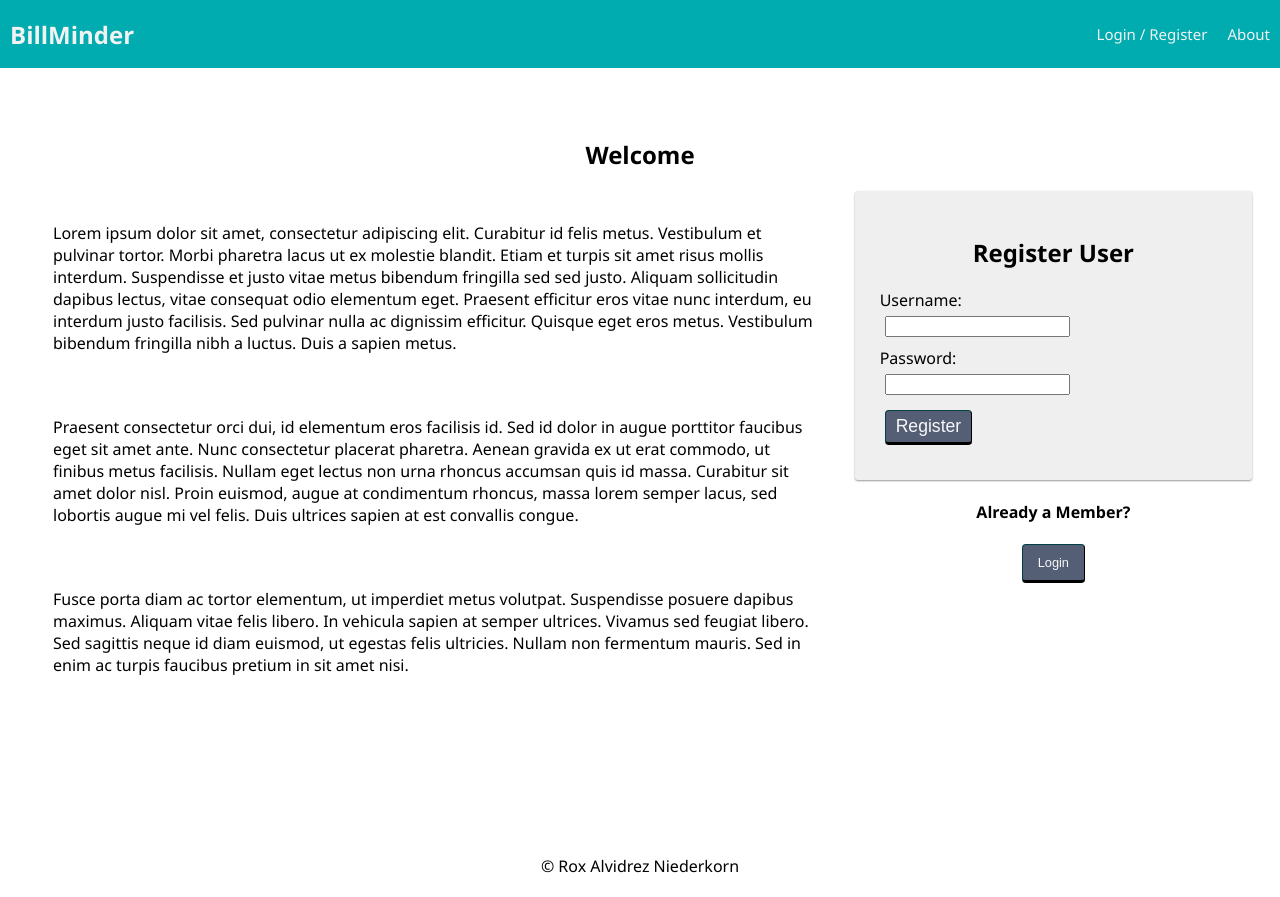
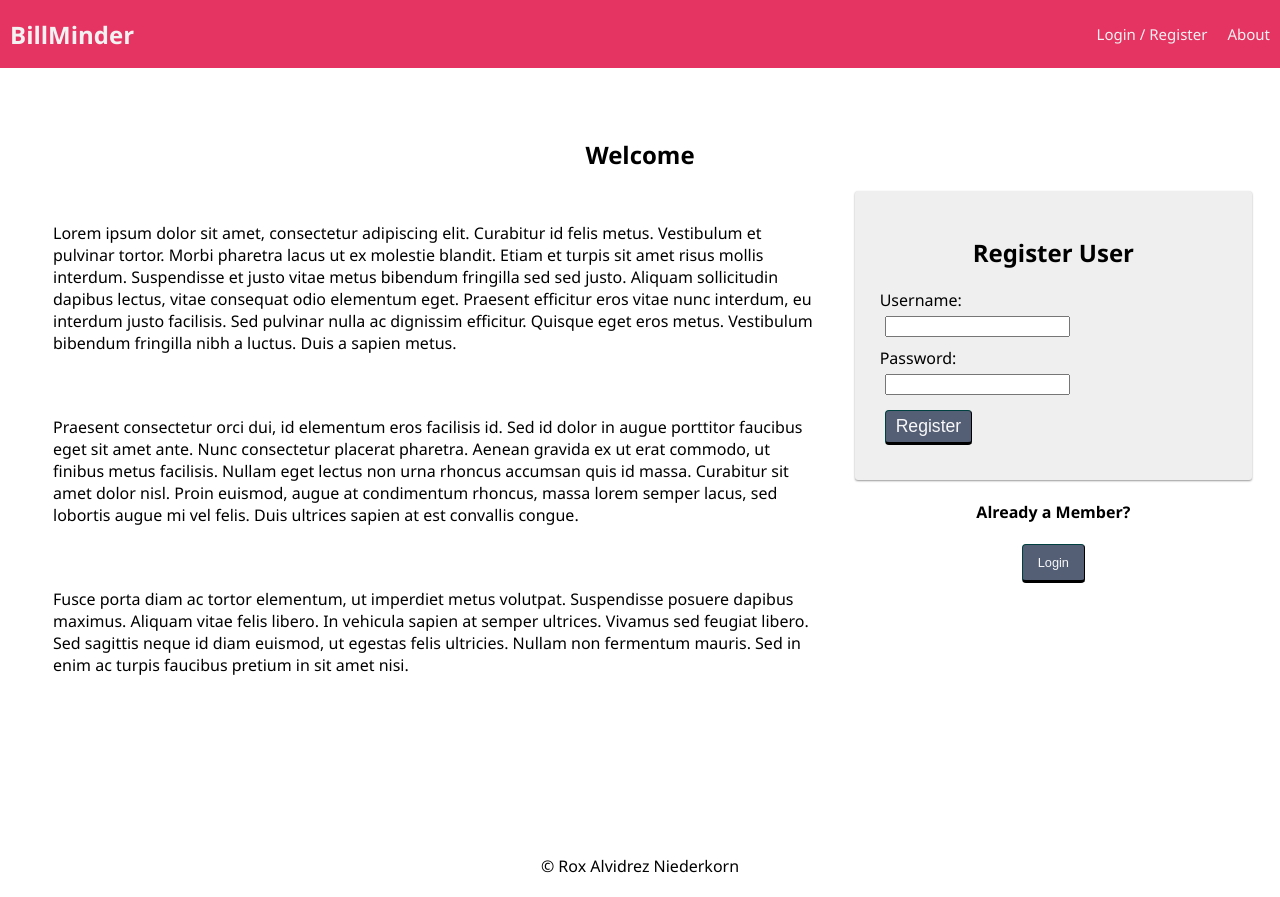
Before and after one commit to Rox-A-N/BillMinder, a React (Create React App) app: page /add#/home in a window 1280 px wide. Built offline with nearby package versions, Linux system fonts and the light colour scheme; no server answers.

Commit message:
color customization

```diff
--- a/src/components/Nav/Nav.css
+++ b/src/components/Nav/Nav.css
@@ -5,7 +5,7 @@
   align-items: center;
 
   margin: 0 0 30px;
-  background-color: #00acb0;
+  background-color: #E63462;
   overflow: hidden;
 }
 
@@ -24,7 +24,7 @@
 .navLink {
   display: inline-block;
   color: #f2f2f2;
-  background-color: #00acb0;
+  background-color: #E63462;
   text-align: center;
   padding: 24px 10px;
   text-decoration: none;
@@ -38,5 +38,5 @@
 }
 
 .navLink:hover {
-  background-color: #008183;
+  background-color: #545E75;
 }
```
